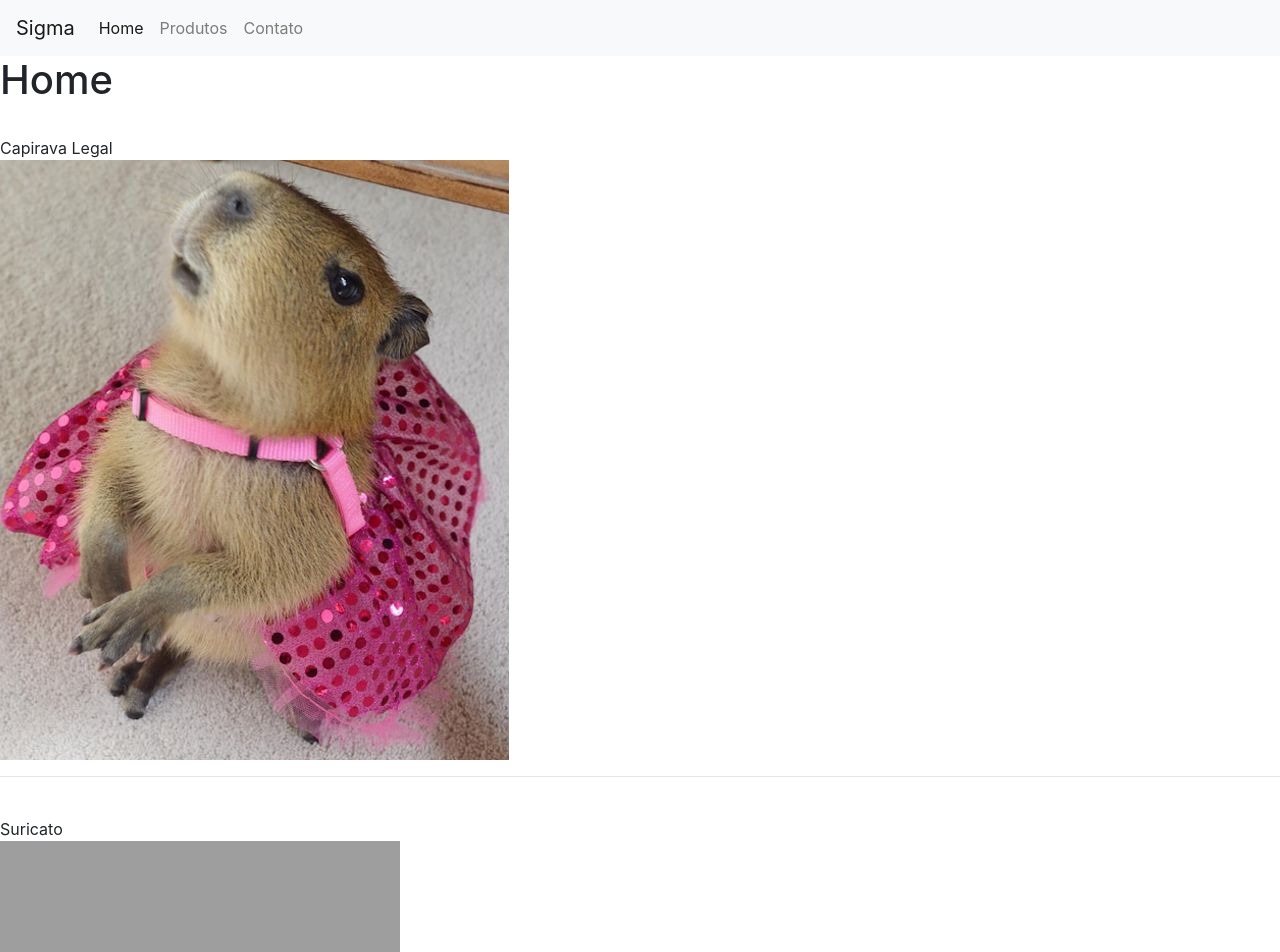
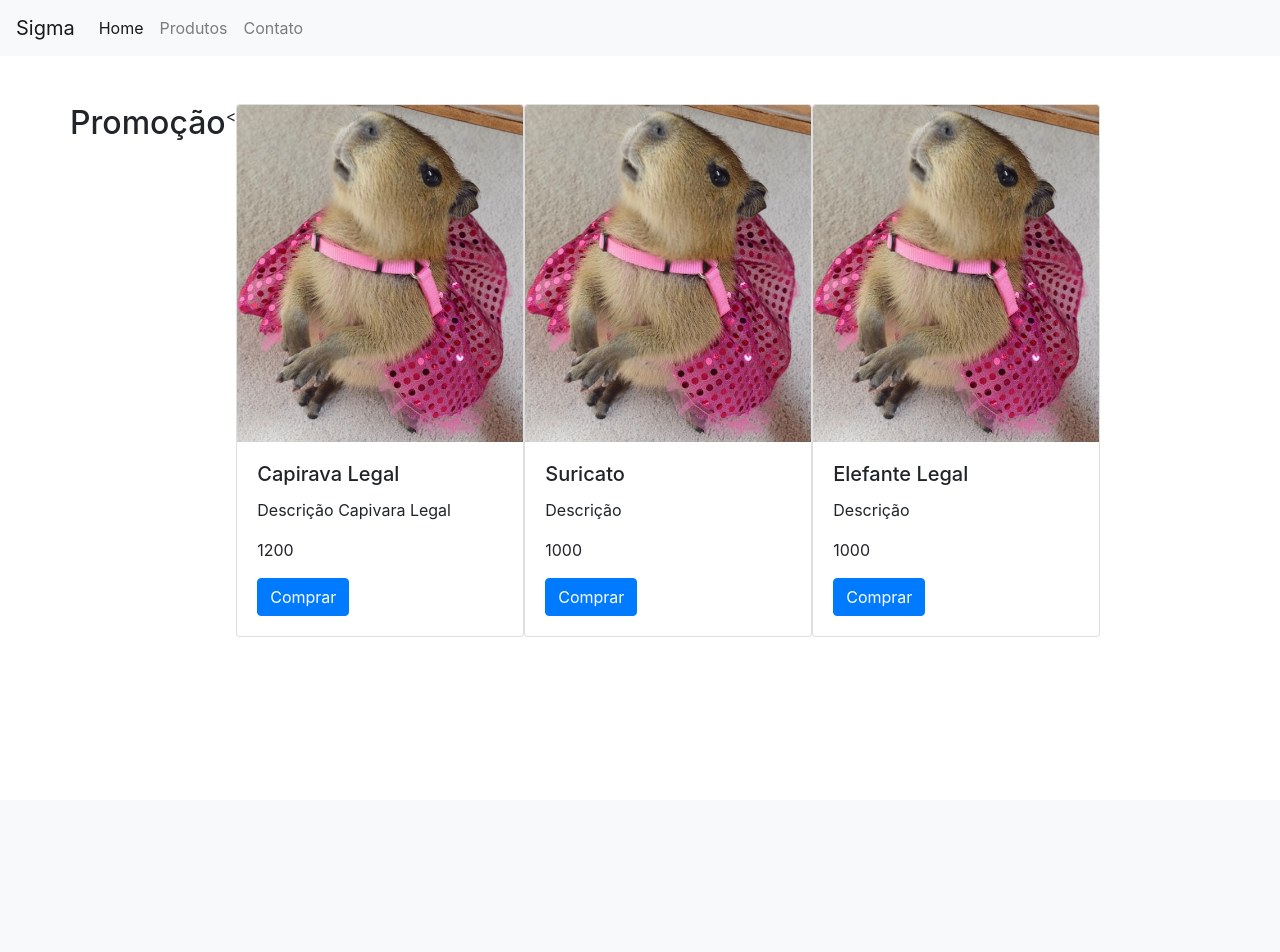
Before and after one commit to tuicostaa/SITESigma, a PHP site: page / in a window 1280 px wide. Shown: the top 952 px of the page. After the commit the page ends 637 px from the top, so only its background shows below. Run offline with PHP 8.4, Linux system fonts and the light colour scheme; grey boxes are pictures that could not be loaded.

Commit message:
23062022
23062022

```diff
--- a/includes/_dados.php
+++ b/includes/_dados.php
@@ -1,29 +1,15 @@
 <?php
 $produtos = array(
-    0 => array(
-    "nome" => "Capirava Legal", "preço"=> "", "descricao" => "Descrição Capivara Legal", "imagens" => "capivara-legal.jpg"),
-    1 => array(
-        "nome" => "Suricato", "preço"=> "", "descricao" => "Descrição ", "imagens" => ""),
-        2 => array(
-            "nome" => "Elefante Legal", "preço"=> "", "descricao" => "Descrição ", "imagens" => ""),
-            3 => array(
-                "nome" => "Produto A", "preço"=> "", "descricao" => "Descrição ", "imagens" => ""),
-                4 => array(
-                    "nome" => "Produto B", "preço"=> "", "descricao" => "Descrição ", "imagens" => ""),
-                    5 => array(
-                        "nome" => "Produto C", "preço"=> "", "descricao" => "Descrição ", "imagens" => ""),
-                        6 => array(
-                            "nome" => "Produto D", "preço"=> "", "descricao" => "Descrição ", "imagens" => ""),
-                            7 => array(
-                                "nome" => "Produto E", "preço"=> "", "descricao" => "Descrição ", "imagens" => ""),
-                                8 => array(
-                                    "nome" => "Produto F", "preço"=> "", "descricao" => "Descrição ", "imagens" => ""),
-                                    9 => array(
-                                        "nome" => "Produto 12", "preço"=> "", "descricao" => "Descrição ", "imagens" => "")
-)
-
-
-
-
+    0 => array("nome" => "Capirava Legal", "preco"=> "1200", "descricao" => "Descrição Capivara Legal", "imagens" => "capivara-legal.jpg"),
+    1 => array("nome" => "Suricato", "preco"=> "1000", "descricao" => "Descrição ", "imagens" => "capivara-legal.jpg"),
+    2 => array("nome" => "Elefante Legal", "preco"=> "1000", "descricao" => "Descrição ", "imagens" => "capivara-legal.jpg"),
+    3 => array("nome" => "Produto A", "preco"=> "1000", "descricao" => "Descrição ", "imagens" => "capivara-legal.jpg"),
+    4 => array("nome" => "Produto B", "preco"=> "1000", "descricao" => "Descrição ", "imagens" => "capivara-legal.jpg"),
+    5 => array("nome" => "Produto C", "preco"=> "1000", "descricao" => "Descrição ", "imagens" => "capivara-legal.jpg"),
+    6 => array("nome" => "Produto D", "preco"=> "1000", "descricao" => "Descrição ", "imagens" => "capivara-legal.jpg"),
+    7 => array("nome" => "Produto E", "preco"=> "1000", "descricao" => "Descrição ", "imagens" => "capivara-legal.jpg"),
+    8 => array("nome" => "Produto F", "preco"=> "1000", "descricao" => "Descrição ", "imagens" => "capivara-legal.jpg"),
+    9 => array("nome" => "Produto 12", "preco"=> "1000", "descricao" => "Descrição ", "imagens" => "capivara-legal.jpg"),
+);
 
 ?>
--- a/index.php
+++ b/index.php
@@ -3,23 +3,30 @@
 include_once './includes/_dados.php';
 include_once './includes/_head.php';
 include_once './includes/_header.php';
-
 ?>
 
-<h1>Home</h1>
-<?php
-for ($i=0; $i < 4; $i++) {
-echo '<br>';
-echo $produtos[$i]['nome'];
-echo '<br>';
-echo $produtos[$i]['preço'];
-echo '<img src="./img/' .$produtos[$i]['imagens']. '">';
-echo '<hr>';
-}
+<div class="container">
+    <div class= "row mt-5">
+        <h2 class="clear">Promoção</h2>
+            <
+    <?php
+    for ($i=0; $i < 3; $i++) {
 ?>
 
-
-
+<div class="card" style="width: 18rem;">
+  <img src="./img/<?php echo $produtos[$i]['imagens']; ?>" class="card-img-top" alt="...">
+    <div class="card-body">
+        <h5 class="card-title"><?php echo $produtos[$i]['nome'];?></h5>
+            <p class="card-text"><?php echo $produtos[$i]['descricao'];?></p>
+            <p class="card-text"><?php echo $produtos[$i]['preco'];?></p>
+                <a href="produto-detalhe.php?id=<?php echo $i;?>&tipo=promocao" class="btn btn-primary">Comprar</a>
+        </div>
+    </div>
+    <?php
+    }
+    ?>
+    </div>
+</div>
 
 
 <?php
```
Also changed, not shown: produto-detalhe.php (+19 -0 lines), produtos.php (+22 -1 lines).
